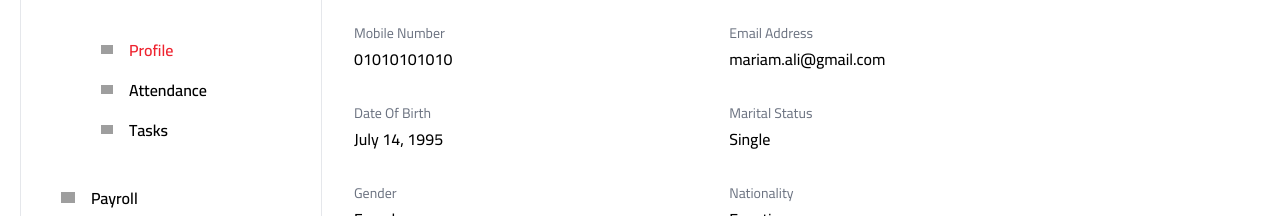
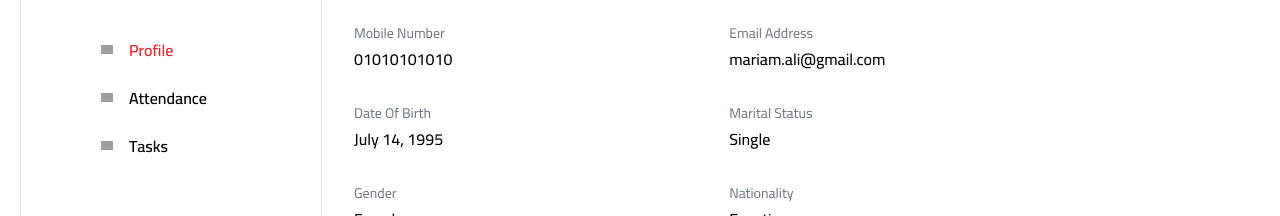
Before and after one commit to Invalid-Username404/Dashboard, a Next.js app: page /dashboard/employees/1/profile in a window 1280 px wide. Both pictures are taken after a click on the button 291 px from the left and 329 px from the top of the page. Shown: the part 344-560 px from the top of the page. Built offline with nearby package versions, Linux system fonts and the light colour scheme; grey boxes are pictures that could not be loaded.

Commit message:
modified:   src/components/DashboardItems.tsx

```diff
--- a/src/components/DashboardItems.tsx
+++ b/src/components/DashboardItems.tsx
@@ -68,14 +68,14 @@ export function DashboardItems({ admin }: { admin: string }) {
           </div>
           {item.items && openedItems.includes(index) && (
             <ul
-              className="ml-8 md:ml-20 mt-1 md:mt-3 text-xs md:text-base font-semibold"
+              className="ml-8  md:ml-20 mt-1 md:mt-3 text-xs md:text-base font-semibold"
               id={`submenu-${index}`}
               role="menu"
             >
               {item.items.map((childItem) => (
                 <li
                   key={childItem.name}
-                  className="flex items-center gap-1 md:gap-4 py-1 md:py-2"
+                  className="flex mb-2 items-center gap-1 md:gap-4 py-1 md:py-2"
                   role="none"
                 >
                   <Link
```
